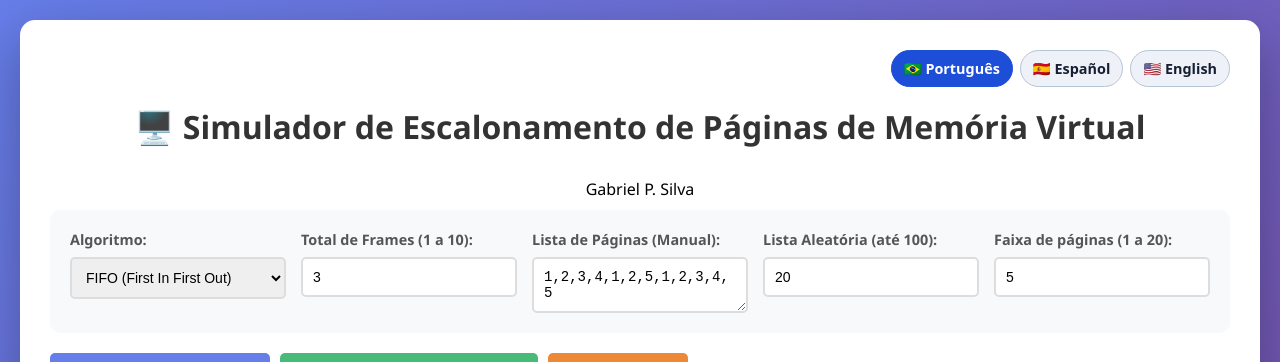
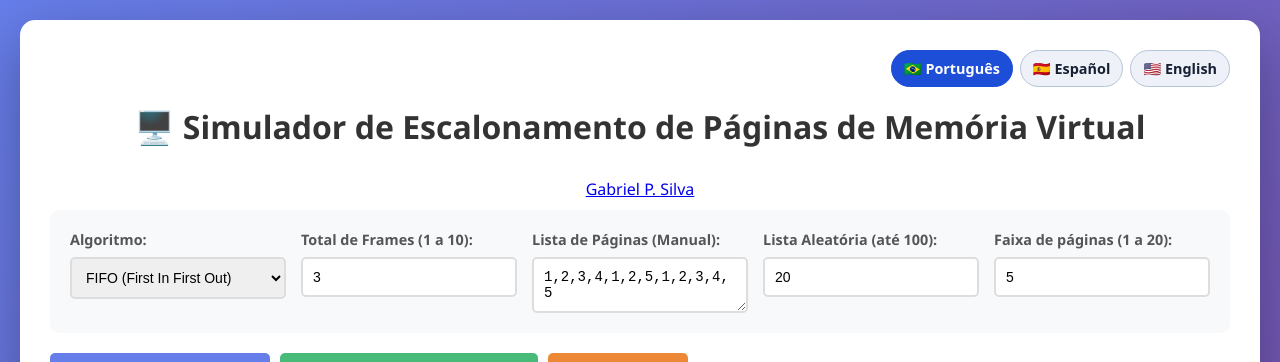
Before and after one commit to Simulador-SimuS/simulador-simus.github.io, a Jekyll site: the page tools/simulador_paginas.html, which Jekyll copies as it is, in a window 1280 px wide. Shown: the top 362 px of the page. Built offline with Jekyll 4.4.1, drawn with Linux system fonts in a browser that asks for light colours.

Commit message:
Fix hyperlink for author name in HTML

```diff
--- a/tools/simulador_paginas.html
+++ b/tools/simulador_paginas.html
@@ -381,7 +381,7 @@
       </div>
 
         <h1>🖥️ Simulador de Escalonamento de Páginas de Memória Virtual</h1>
-        <div><p style="text-align: center; margin-bottom: 10px;"><a href="https://gabrielsilva.rio.br"></a>Gabriel P. Silva</p></div>
+        <p style="text-align: center; margin-bottom: 10px;"><a href="https://gabrielsilva.rio.br">Gabriel P. Silva</a></p>
         <div class="controls">
             <div class="control-group">
                 <label for="algorithm">Algoritmo:</label>
```
